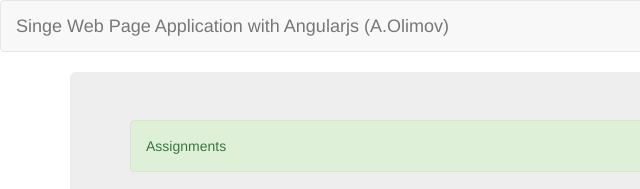
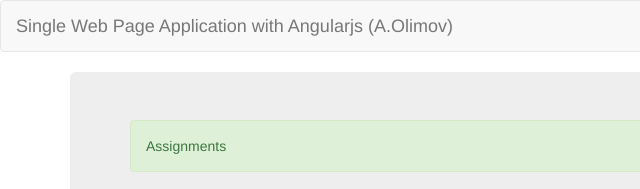
Before and after one commit to Amry/coursera-test, a plain HTML site: page index.html in a window 1280 px wide. Shown: the top 189 px of the page, 0-640 px from the left. Drawn offline with Linux system fonts and the light colour scheme.

Commit message:
fix typo in main index

```diff
--- a/index.html
+++ b/index.html
@@ -10,7 +10,7 @@
       <div class="container-fluid">
         <div class="navbar-header">
           <a class="navbar-brand" href="#">
-            Singe Web Page Application with Angularjs (A.Olimov)
+            Single Web Page Application with Angularjs (A.Olimov)
           </a>
         </div>
       </div>
```
